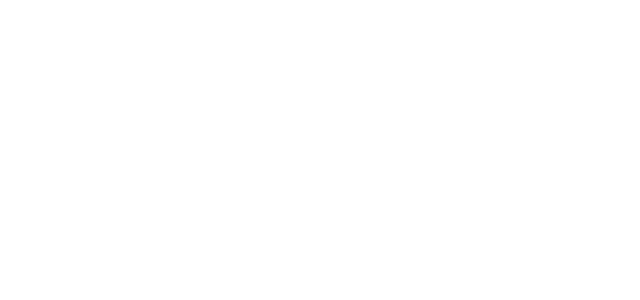
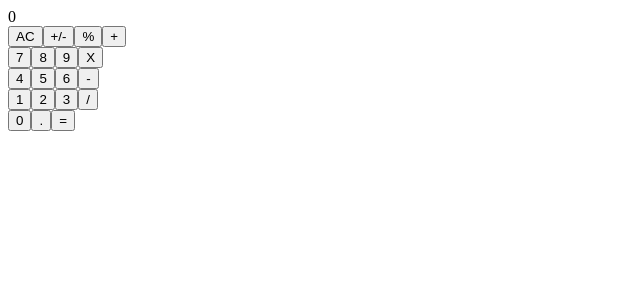
Before and after one commit to 1ba1/react-calculator, a React (Create React App) app: page / in a window 1280 px wide. Shown: the top 300 px of the page, without its empty margins (0-640 px from the left). Built offline with nearby package versions, Linux system fonts and the light colour scheme.

Commit message:
second milestone

```diff
--- a/src/App.js
+++ /dev/null
@@ -1,10 +0,0 @@
-import React from 'react';
-
-function App() {
-  return (
-    <div className="App">
-    </div>
-  );
-}
-
-export default App;
--- /dev/null
+++ b/src/components/App.js
@@ -0,0 +1,14 @@
+import React from 'react';
+import { Display } from './Display';
+import { ButtonPanel } from './ButtonPanel';
+
+export default class App extends React.Component {
+  render() {
+    return (
+      <div id="App">
+        <Display />
+        <ButtonPanel />
+      </div>
+    );
+  }
+}
--- /dev/null
+++ b/src/components/Button.js
@@ -0,0 +1,10 @@
+import React from 'react';
+import PropTypes from 'prop-types';
+
+export const Button = (props) => {
+  return <button>{props.name}</button>;
+}
+
+Button.propTypes = {
+  name: PropTypes.string.isRequired,
+}
--- /dev/null
+++ b/src/components/ButtonPanel.js
@@ -0,0 +1,40 @@
+import React from 'react';
+import { Button } from './Button';
+
+export class ButtonPanel extends React.Component {
+  render() {
+    return (
+      <div className="buttons-container">
+        <div>
+          <Button name="AC"/>
+          <Button name="+/-"/>
+          <Button name="%"/>
+          <Button name="+"/>
+        </div>
+        <div>
+          <Button name="7"/>
+          <Button name="8"/>
+          <Button name="9"/>
+          <Button name="X"/>
+        </div>
+        <div>
+          <Button name="4"/>
+          <Button name="5"/>
+          <Button name="6"/>
+          <Button name="-"/>
+        </div>
+        <div>
+          <Button name="1"/>
+          <Button name="2"/>
+          <Button name="3"/>
+          <Button name="/"/>
+        </div>
+        <div>
+          <Button name="0"/>
+          <Button name="."/>
+          <Button name="="/>
+        </div>
+      </div>
+    )
+  }
+}
--- /dev/null
+++ b/src/components/Display.js
@@ -0,0 +1,14 @@
+import React from 'react';
+import PropTypes from 'prop-types';
+
+export const Display = (props) => {
+  return <div>{props.result}</div>;
+}
+
+Display.propTypes = {
+  result: PropTypes.string,
+}
+
+Display.defaultProps = {
+  result: '0',
+}
--- a/src/index.js
+++ b/src/index.js
@@ -1,6 +1,6 @@
 import React from 'react';
 import ReactDOM from 'react-dom';
-import App from './App';
+import App from './components/App';
 import * as serviceWorker from './serviceWorker';
 
 ReactDOM.render(<App />, document.getElementById('root'));
```
